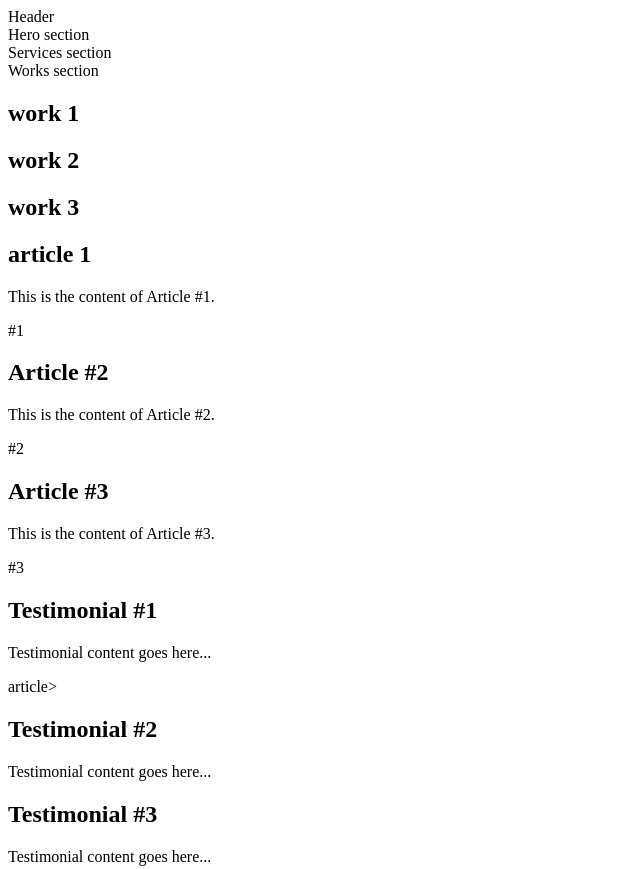
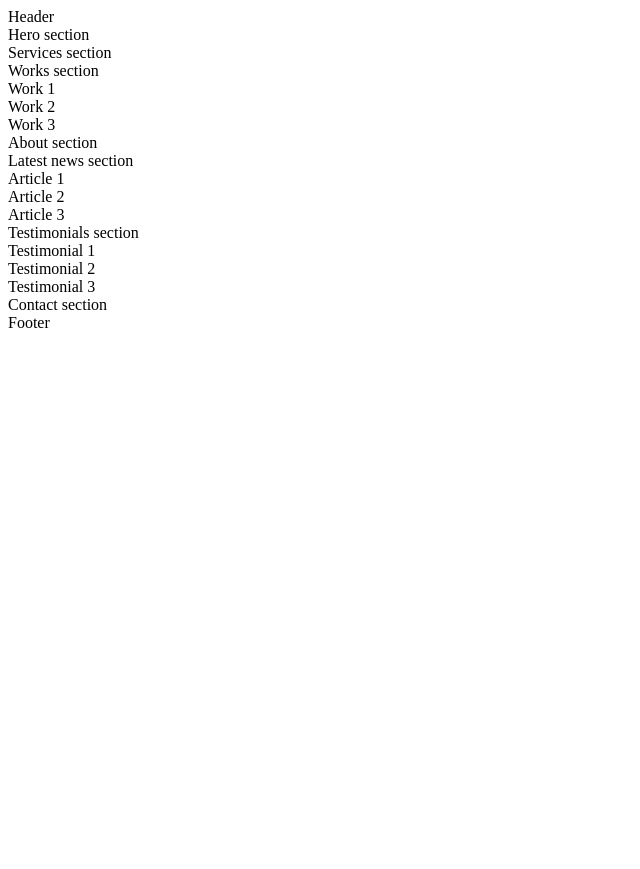
Before and after one commit to scholasticstan/alx-frontend, a plain HTML site: page 0x00-html_advanced/6-index.html in a window 1280 px wide. Shown: the top 869 px of the page, without its empty margins (0-640 px from the left). After the commit the page ends 800 px from the top, so only its background shows below. Drawn offline with Linux system fonts and the light colour scheme.

Commit message:
updated file

```diff
--- a/0x00-html_advanced/6-index.html
+++ b/0x00-html_advanced/6-index.html
@@ -1,68 +1,69 @@
-<!DOCTYPE HTML>
-<html>
+<!DOCTYPE html>
+<html lang="en" dir="ltr">
 <head>
-        <link rel="icon" type="image/x-icon" href="./favicon.ico">
-        <link rel="stylesheet" type="image/png" href="./favicon.png">
+    <meta charset="UTF-8">
+    <meta name="viewport" content="width=device-width, initial-scale=1.0, viewport-fit=cover">
+    <title>Article - Techium</title>
     <meta name="description" content="Techium is a digital agency">
-        <meta charset="UTF-8">
-        <meta name="viewport" content="width=device-width, initial-scale=1">
-        <meta name="viewport" content="width=device-width, initial-scale=1.0">
-        <meta name="viewport" content="width=device-width, initial-scale=1, viewport-fit=cover">
-        <title> Homepage - Techium</title>
-
+    <link rel="icon" type="image/x-icon" href="favicon.ico">
+    <link rel="icon" type="image/png" href="favicon.png">
+</head>
 <body>
-            <Header>Header</Header>
-            <section>Hero section</section>
-            <section>Services section</section>
-            <section>Works section</section>
-            <article class="works-article">
-                <h2>work 1</h2>
-            </article>
-            <article class="works-article">
-                <h2>work 2</h2>
-            </article>
-            <article class="works-article">
-                <h2>work 3</h2>
-            </article>
-            <section id="latest-news">
+    <header>
+        Header
+    </header>
+    <main>
+        <section>
+            Hero section
+        </section>
+        <section>
+            Services section
+        </section>
+        <section>
+            Works section
             <article>
-                    <h2>article 1</h2>
-                    <p>This is the content of Article #1.</p>
-            <div class="article-tags">#1</div>
+                Work 1
             </article>
             <article>
-                    <h2>Article #2</h2>
-                    <p>This is the content of Article #2.</p>
-                    <div class="article-tags">#2</div>
+                Work 2
             </article>
             <article>
-                    <h2>Article #3</h2>
-                    <p>This is the content of Article #3.</p>
-                    <div class="article-tags">#3</div>
+                Work 3
             </article>
-                <section id="testimonials">
+        </section>
+        <section>
+            About section
+        </section>
+        <section>
+            Latest news section
             <article>
-                        <h2>Testimonial #1</h2>
-                        <p>Testimonial content goes here...</p>
+                Article 1
             </article>
-                    article>
-        <h2>Testimonial #2</h2>
-        <p>Testimonial content goes here...</p>
-    </article><article>
-        <h2>Testimonial #3</h2>
-        <p>Testimonial content goes here...</p>
+            <article>
+                Article 2
             </article>
-
+            <article>
+                Article 3
+            </article>
         </section>
+        <section>
+            Testimonials section
+            <article>
+                Testimonial 1
+            </article>
+            <article>
+                Testimonial 2
+            </article>
+            <article>
+                Testimonial 3
+            </article>
         </section>
-            <section>About section</section>
-            <section>Latest news section</section>
-            <section>Testimonials section</section>
-            <section>Contact section</section>
-            <footer>Footer</footer>
+        <section>
+            Contact section
+        </section>
+    </main>
+    <footer>
+        Footer
+    </footer>
 </body>
-
-    </head>
-<body>
-
-</body>
+</html>
```
Lines whose indentation alone changed are shown as unchanged.
